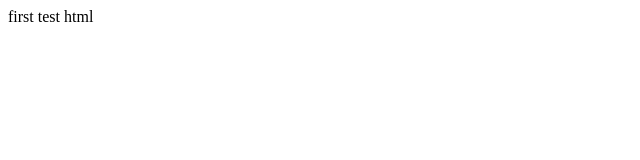
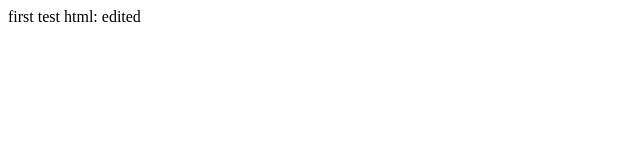
Before and after one commit to akathcl/first-test-app, a plain HTML site: page first.html in a window 1280 px wide. Shown: the full height of the page, 0-640 px from the left. Drawn offline with Linux system fonts and the light colour scheme.

Commit message:
second commit

```diff
--- a/first.html
+++ b/first.html
@@ -5,6 +5,6 @@
     <title>Title</title>
 </head>
 <body>
-first test html
+first test html: edited
 </body>
 </html>
```
